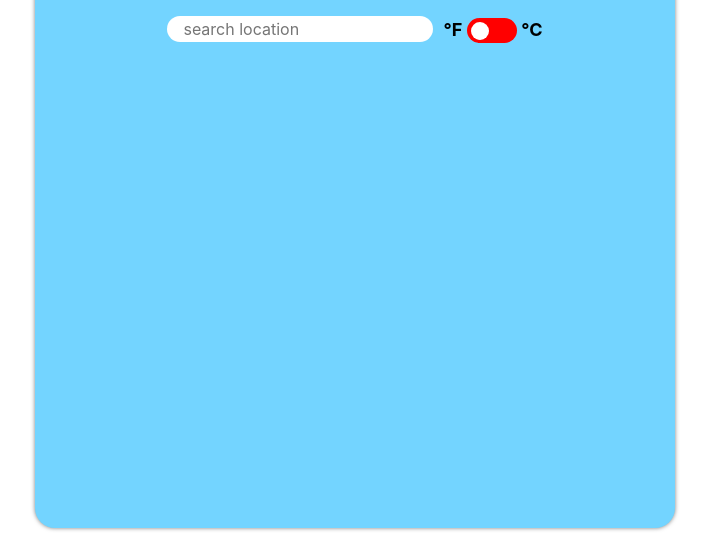
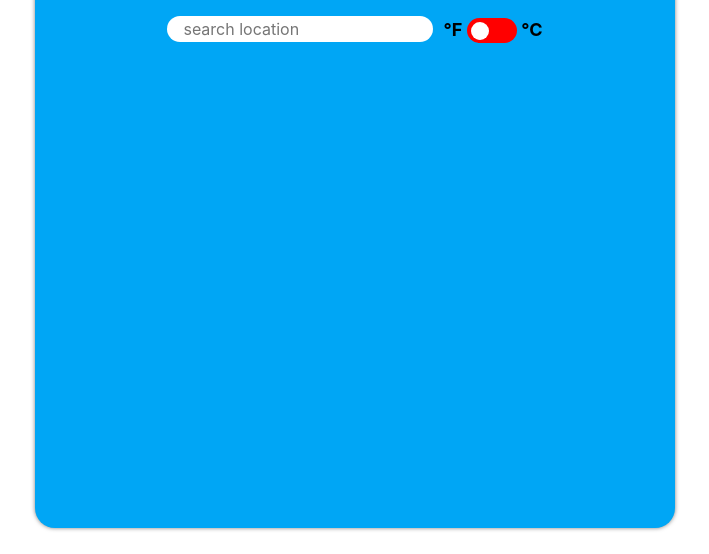
Before and after one commit to harithkhan/weather-app, a website built with webpack: page src/template.html in a window 1280 px wide. Shown: the part 160-714 px from the top of the page, without its empty margins (285-994 px from the left). Built offline with nearby package versions, Linux system fonts and the light colour scheme.

Commit message:
style: change app background color to #00a6f5

```diff
--- a/src/style.css
+++ b/src/style.css
@@ -91,7 +91,7 @@ body {
     margin-bottom: 2rem;
     padding: 2rem;
     border-radius: 20px;
-    background-color: var(--blue-four);
+    background-color: var(--blue-six);
     box-shadow: 0px 0px 4px rgba(0, 0, 0, 0.5);
 }
 
```
